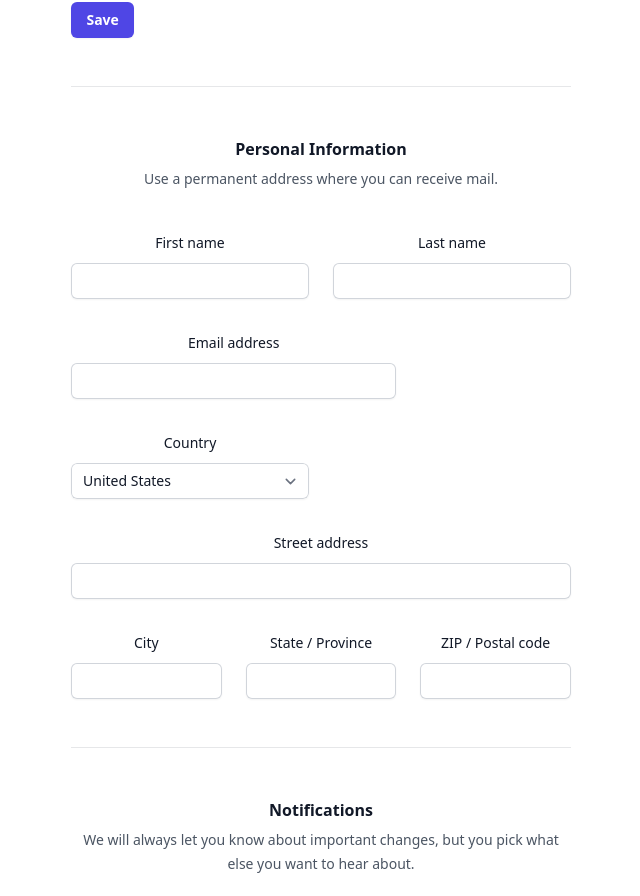
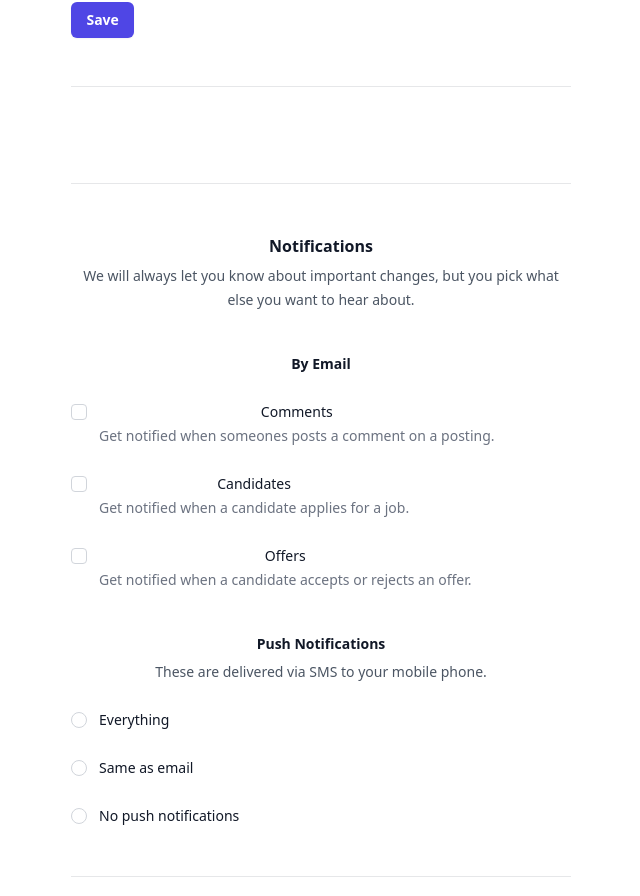
Before and after one commit to Captnatty615/Extra-Workload-Claim-system, a React (Vite) app in the folder react/: page /Edit in a window 1280 px wide. Shown: the part 294-1190 px from the top of the page, without its empty margins (319-959 px from the left). Built offline with nearby package versions, Linux system fonts and the light colour scheme; no server answers.

Commit message:
implemented making edits in the form

```diff
--- a/react/src/views/Edit.jsx
+++ b/react/src/views/Edit.jsx
@@ -1,4 +1,4 @@
-import { useLocation } from "react-router-dom"
+import { useLocation, useNavigate } from "react-router-dom"
 import { useState, useEffect } from "react";
 import axios from "axios";
 
@@ -30,15 +30,28 @@ export default function Edit() {
     }, [claimId])
 
     const handleInput = (e) => {
+        const fieldName = e.target.name;
+    const value = e.target.value;
+        console.log(`updating ${fieldName} to  ${value}`);
         setState({
             ...state,
             [e.target.name]: e.target.value,
         })
+        console.log(`${state.firstName}`)
     }
+    let Navigate = useNavigate();
 
     const handleUpdate = async (e) => {
         e.preventDefault();
-        await axios.post(`http://127.0.0.1:8000/api/save-updates`, {claimId})
+        const formData = new FormData();
+        formData.append('firstName', state.firstName);
+        formData.append('lastName', state.lastName);
+        formData.append('department', state.department);
+        formData.append('academicRank', state.academicRank);
+        formData.append('claimId', claimId);
+        const response = await axios.post(`http://127.0.0.1:8000/api/save-updates`, formData)
+        console.log(`message: `, response.data.message)
+        Navigate('/Submit',{state: {claimId}})
     }
     return (
         <form className="Edit-form">
@@ -143,133 +156,7 @@ export default function Edit() {
           </div>
 
           <div className="border-b border-gray-900/10 pb-12">
-            <h2 className="text-base font-semibold leading-7 text-gray-900">Personal Information</h2>
-            <p className="mt-1 text-sm leading-6 text-gray-600">Use a permanent address where you can receive mail.</p>
 
-            <div className="mt-10 grid grid-cols-1 gap-x-6 gap-y-8 sm:grid-cols-6">
-              <div className="sm:col-span-3">
-                <label htmlFor="first-name" className="block text-sm font-medium leading-6 text-gray-900">
-                  First name
-                </label>
-                <div className="mt-2">
-                  <input
-                    type="text"
-                    name="first-name"
-                    id="first-name"
-                    autoComplete="given-name"
-                    className="block w-full rounded-md border-0 py-1.5 text-gray-900 shadow-sm ring-1 ring-inset ring-gray-300 placeholder:text-gray-400 focus:ring-2 focus:ring-inset focus:ring-indigo-600 sm:text-sm sm:leading-6"
-                  />
-                </div>
-              </div>
-
-              <div className="sm:col-span-3">
-                <label htmlFor="last-name" className="block text-sm font-medium leading-6 text-gray-900">
-                  Last name
-                </label>
-                <div className="mt-2">
-                  <input
-                    type="text"
-                    name="last-name"
-                    id="last-name"
-                    autoComplete="family-name"
-                    className="block w-full rounded-md border-0 py-1.5 text-gray-900 shadow-sm ring-1 ring-inset ring-gray-300 placeholder:text-gray-400 focus:ring-2 focus:ring-inset focus:ring-indigo-600 sm:text-sm sm:leading-6"
-                  />
-                </div>
-              </div>
-
-              <div className="sm:col-span-4">
-                <label htmlFor="email" className="block text-sm font-medium leading-6 text-gray-900">
-                  Email address
-                </label>
-                <div className="mt-2">
-                  <input
-                    id="email"
-                    name="email"
-                    type="email"
-                    autoComplete="email"
-                    className="block w-full rounded-md border-0 py-1.5 text-gray-900 shadow-sm ring-1 ring-inset ring-gray-300 placeholder:text-gray-400 focus:ring-2 focus:ring-inset focus:ring-indigo-600 sm:text-sm sm:leading-6"
-                  />
-                </div>
-              </div>
-
-              <div className="sm:col-span-3">
-                <label htmlFor="country" className="block text-sm font-medium leading-6 text-gray-900">
-                  Country
-                </label>
-                <div className="mt-2">
-                  <select
-                    id="country"
-                    name="country"
-                    autoComplete="country-name"
-                    className="block w-full rounded-md border-0 py-1.5 text-gray-900 shadow-sm ring-1 ring-inset ring-gray-300 focus:ring-2 focus:ring-inset focus:ring-indigo-600 sm:max-w-xs sm:text-sm sm:leading-6"
-                  >
-                    <option>United States</option>
-                    <option>Canada</option>
-                    <option>Mexico</option>
-                  </select>
-                </div>
-              </div>
-
-              <div className="col-span-full">
-                <label htmlFor="street-address" className="block text-sm font-medium leading-6 text-gray-900">
-                  Street address
-                </label>
-                <div className="mt-2">
-                  <input
-                    type="text"
-                    name="street-address"
-                    id="street-address"
-                    autoComplete="street-address"
-                    className="block w-full rounded-md border-0 py-1.5 text-gray-900 shadow-sm ring-1 ring-inset ring-gray-300 placeholder:text-gray-400 focus:ring-2 focus:ring-inset focus:ring-indigo-600 sm:text-sm sm:leading-6"
-                  />
-                </div>
-              </div>
-
-              <div className="sm:col-span-2 sm:col-start-1">
-                <label htmlFor="city" className="block text-sm font-medium leading-6 text-gray-900">
-                  City
-                </label>
-                <div className="mt-2">
-                  <input
-                    type="text"
-                    name="city"
-                    id="city"
-                    autoComplete="address-level2"
-                    className="block w-full rounded-md border-0 py-1.5 text-gray-900 shadow-sm ring-1 ring-inset ring-gray-300 placeholder:text-gray-400 focus:ring-2 focus:ring-inset focus:ring-indigo-600 sm:text-sm sm:leading-6"
-                  />
-                </div>
-              </div>
-
-              <div className="sm:col-span-2">
-                <label htmlFor="region" className="block text-sm font-medium leading-6 text-gray-900">
-                  State / Province
-                </label>
-                <div className="mt-2">
-                  <input
-                    type="text"
-                    name="region"
-                    id="region"
-                    autoComplete="address-level1"
-                    className="block w-full rounded-md border-0 py-1.5 text-gray-900 shadow-sm ring-1 ring-inset ring-gray-300 placeholder:text-gray-400 focus:ring-2 focus:ring-inset focus:ring-indigo-600 sm:text-sm sm:leading-6"
-                  />
-                </div>
-              </div>
-
-              <div className="sm:col-span-2">
-                <label htmlFor="postal-code" className="block text-sm font-medium leading-6 text-gray-900">
-                  ZIP / Postal code
-                </label>
-                <div className="mt-2">
-                  <input
-                    type="text"
-                    name="postal-code"
-                    id="postal-code"
-                    autoComplete="postal-code"
-                    className="block w-full rounded-md border-0 py-1.5 text-gray-900 shadow-sm ring-1 ring-inset ring-gray-300 placeholder:text-gray-400 focus:ring-2 focus:ring-inset focus:ring-indigo-600 sm:text-sm sm:leading-6"
-                  />
-                </div>
-              </div>
-            </div>
           </div>
 
           <div className="border-b border-gray-900/10 pb-12">
```
Also changed, not shown: 2 other files (tests, documents, lock files or other folders).
